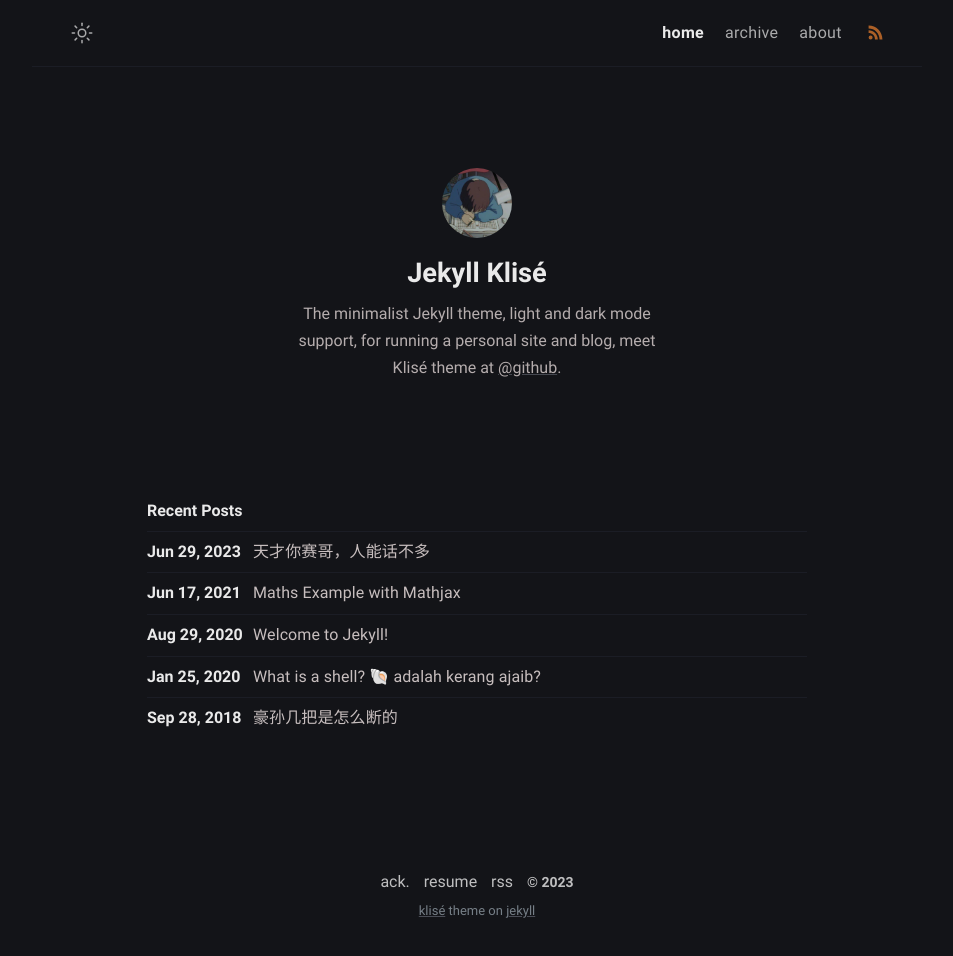
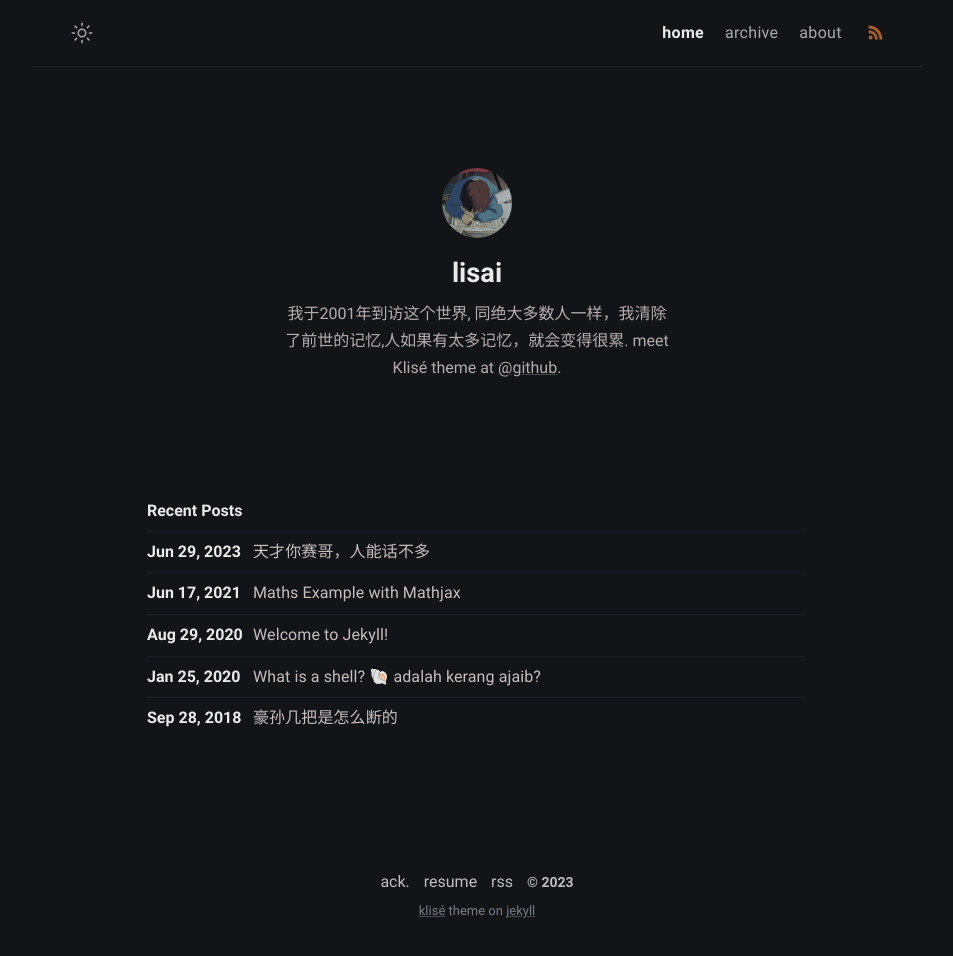
Before and after one commit to hello-lisai/hello-lisai-blog, a Jekyll site: the page built from index.md, in a window 1280 px wide. Shown: the whole page, without its empty margins (163-1116 px from the left). Built offline with Jekyll 4.4.1, drawn with Linux system fonts in a browser that asks for light colours.

Commit message:
Update _config.yml

```diff
--- a/_config.yml
+++ b/_config.yml
@@ -11,9 +11,9 @@ mode: dark # default theme "dark" | "light"
 
 # Profile settings
 author:
-  name: Jekyll Klisé # author name
+  name: lisai # author name
   bio: >- # tell to the world
-    The minimalist Jekyll theme, light and dark mode support, for running a personal site and blog,
+    我于2001年到访这个世界, 同绝大多数人一样，我清除了前世的记忆,人如果有太多记忆，就会变得很累.
     meet Klisé theme at <a href="https://github.com/piharpi/jekyll-klise" target="_blank" rel="noopener">@github</a>.
   username: username # general username
   github: github_username # github username
```
